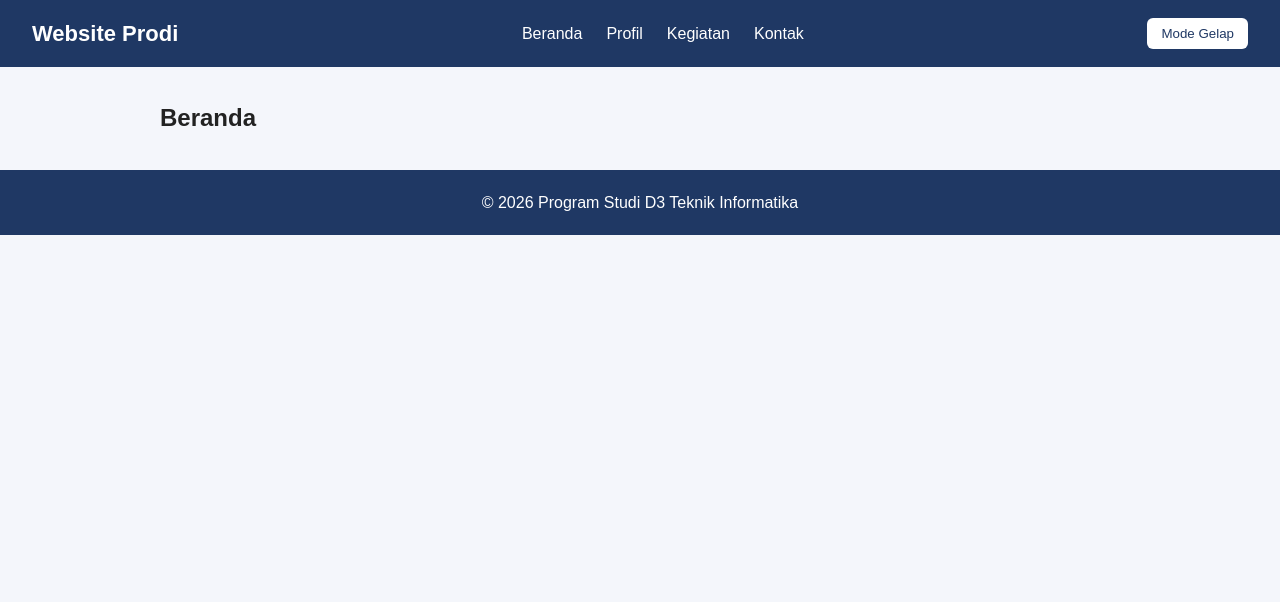
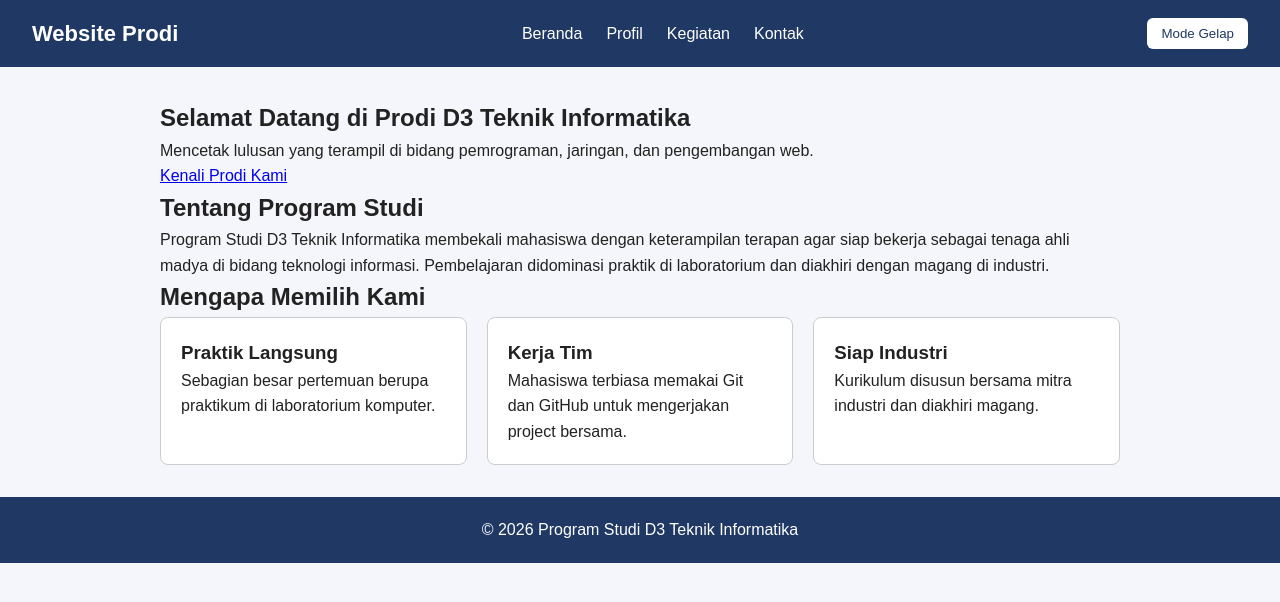
Before and after one commit to bangkiitdd/project-kelompok3, a plain HTML site: page index.html in a window 1280 px wide. Drawn offline with Linux system fonts and the light colour scheme.

Commit message:
Membuat hero, informasi singkat, dan card pada beranda

```diff
--- a/index.html
+++ b/index.html
@@ -23,8 +23,38 @@
 
     <!-- Konten utama -->
     <main>
-        <h2>Beranda</h2>
-        <!-- Isi halaman dikerjakan oleh anggota yang bertugas -->
+    <!-- Hero / banner -->
+    <section class="hero">
+      <h2>Selamat Datang di Prodi D3 Teknik Informatika</h2>
+      <p>Mencetak lulusan yang terampil di bidang pemrograman, jaringan, dan pengembangan web.</p>
+      <a class="tombol-link" href="profil.html">Kenali Prodi Kami</a>
+    </section>
+
+    <!-- Informasi singkat -->
+    <section class="info-singkat">
+      <h2>Tentang Program Studi</h2>
+      <p>Program Studi D3 Teknik Informatika membekali mahasiswa dengan keterampilan terapan agar siap bekerja sebagai tenaga ahli madya di bidang teknologi informasi. Pembelajaran didominasi praktik di laboratorium dan diakhiri dengan magang di industri.</p>
+    </section>
+
+    <!-- Card -->
+    <section>
+      <h2 class="judul-seksi">Mengapa Memilih Kami</h2>
+      <div class="grid-card">
+        <article class="card">
+          <h3>Praktik Langsung</h3>
+          <p>Sebagian besar pertemuan berupa praktikum di laboratorium komputer.</p>
+        </article>
+        <article class="card">
+          <h3>Kerja Tim</h3>
+          <p>Mahasiswa terbiasa memakai Git dan GitHub untuk mengerjakan project bersama.</p>
+        </article>
+        <article class="card">
+          <h3>Siap Industri</h3>
+          <p>Kurikulum disusun bersama mitra industri dan diakhiri magang.</p>
+        </article>
+      </div>
+    </section>
+  </main>
     </main>
 
     <!-- Footer -->
```
